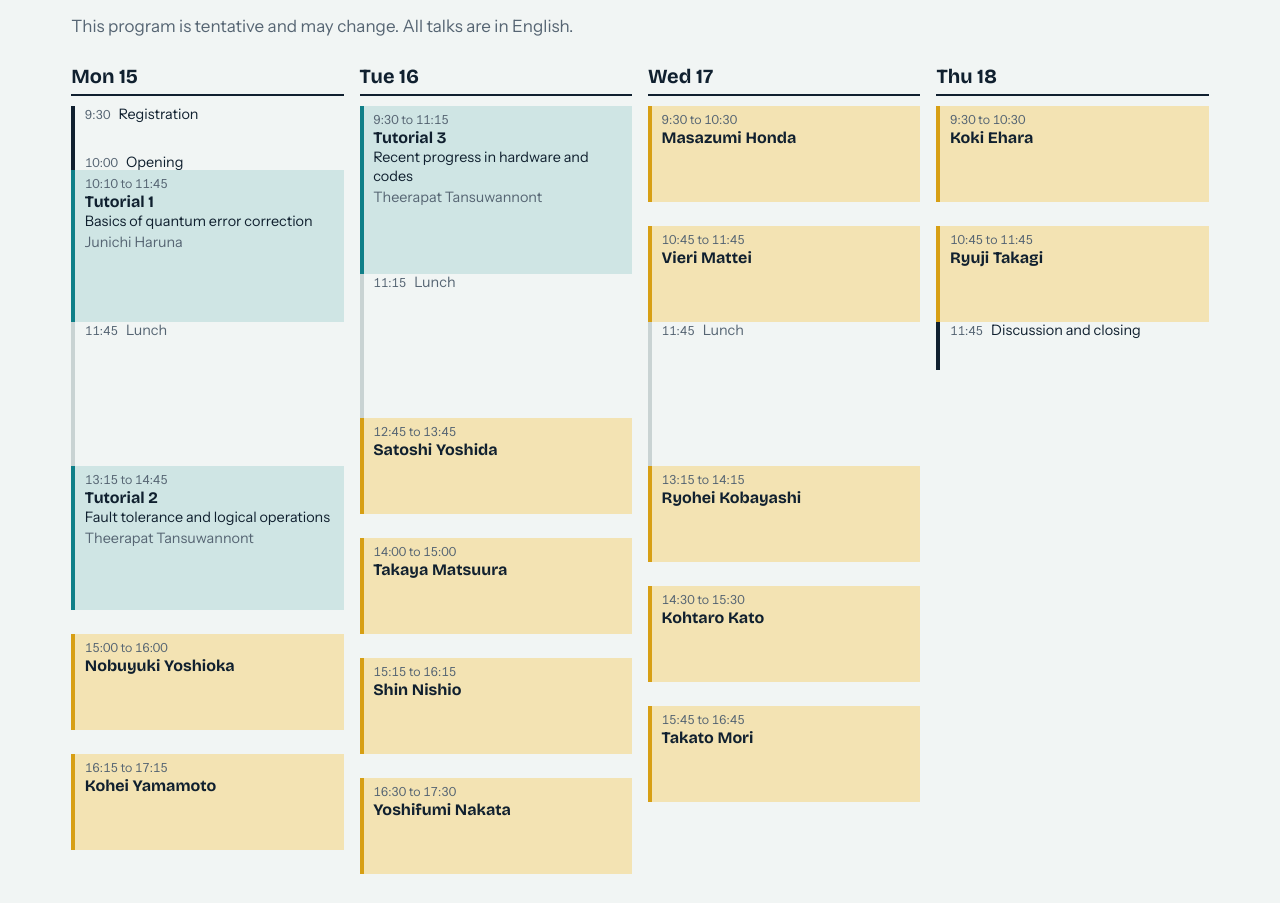
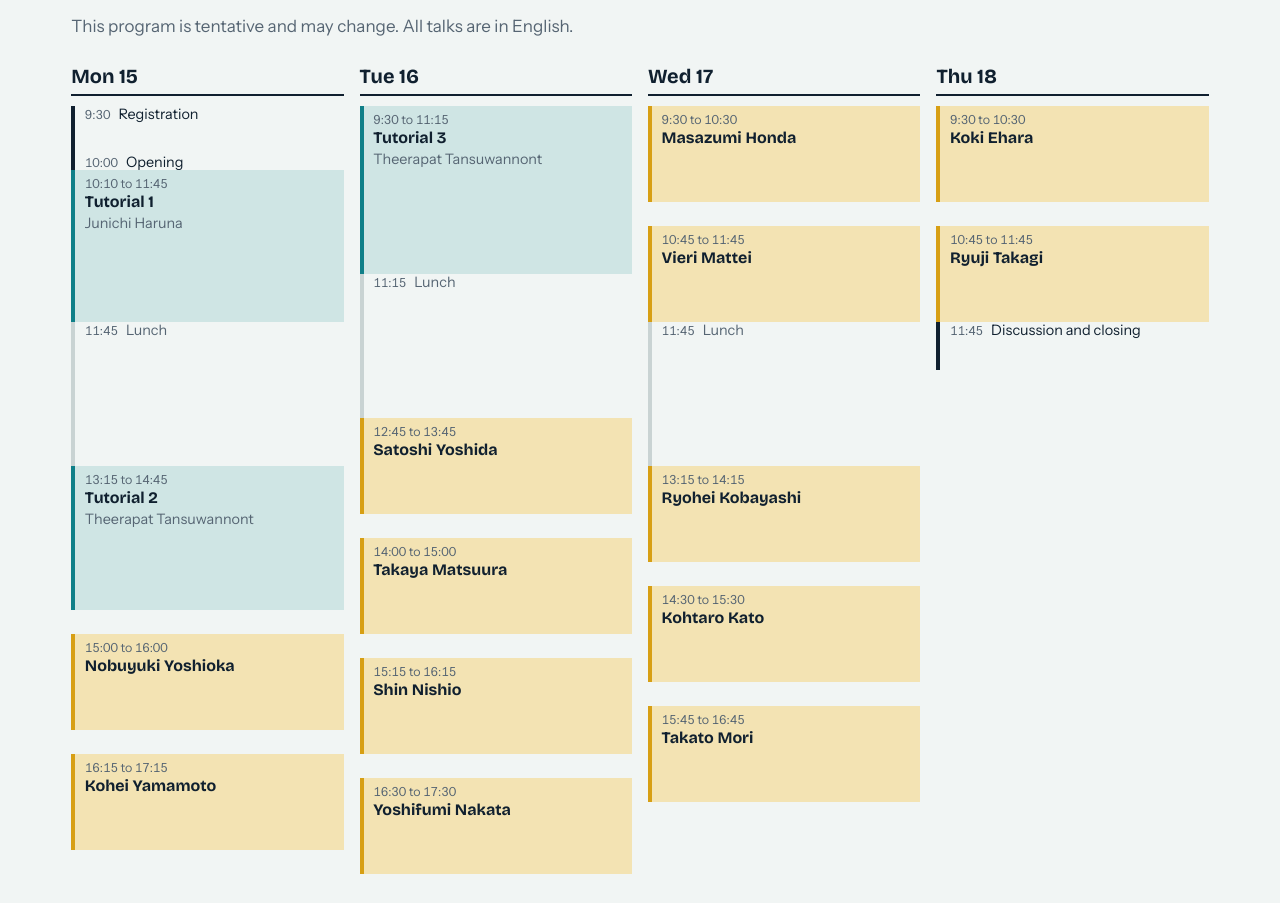
Before and after one commit to junichiharuna/riken-qec-workshop-2027, a plain HTML site: page index.html in a window 1280 px wide. Shown: the part 922-1825 px from the top of the page. Drawn offline with nearby package versions, Linux system fonts and the light colour scheme.

Commit message:
Program: drop the tutorial titles for now
Co-Authored-By: Claude Fable 5.2 <noreply@anthropic.com>

```diff
--- a/index.html
+++ b/index.html
@@ -58,9 +58,9 @@
       <ol>
         <li class="ev misc" style="grid-row:1/7"><time>9:30</time> Registration</li>
         <li class="ev misc" style="grid-row:7/9"><time>10:00</time> Opening</li>
-        <li class="ev tut" style="grid-row:9/28"><time>10:10 to 11:45</time> <b>Tutorial 1</b> Basics of quantum error correction <i>Junichi Haruna</i></li>
+        <li class="ev tut" style="grid-row:9/28"><time>10:10 to 11:45</time> <b>Tutorial 1</b> <i>Junichi Haruna</i></li>
         <li class="ev brk" style="grid-row:28/46"><time>11:45</time> Lunch</li>
-        <li class="ev tut" style="grid-row:46/64"><time>13:15 to 14:45</time> <b>Tutorial 2</b> Fault tolerance and logical operations <i>Theerapat Tansuwannont</i></li>
+        <li class="ev tut" style="grid-row:46/64"><time>13:15 to 14:45</time> <b>Tutorial 2</b> <i>Theerapat Tansuwannont</i></li>
         <li class="ev talk" style="grid-row:67/79"><time>15:00 to 16:00</time> <b>Nobuyuki Yoshioka</b></li>
         <li class="ev talk" style="grid-row:82/94"><time>16:15 to 17:15</time> <b>Kohei Yamamoto</b></li>
       </ol>
@@ -68,7 +68,7 @@
     <div class="day">
       <h3>Tue 16</h3>
       <ol>
-        <li class="ev tut" style="grid-row:1/22"><time>9:30 to 11:15</time> <b>Tutorial 3</b> Recent progress in hardware and codes <i>Theerapat Tansuwannont</i></li>
+        <li class="ev tut" style="grid-row:1/22"><time>9:30 to 11:15</time> <b>Tutorial 3</b> <i>Theerapat Tansuwannont</i></li>
         <li class="ev brk" style="grid-row:22/40"><time>11:15</time> Lunch</li>
         <li class="ev talk" style="grid-row:40/52"><time>12:45 to 13:45</time> <b>Satoshi Yoshida</b></li>
         <li class="ev talk" style="grid-row:55/67"><time>14:00 to 15:00</time> <b>Takaya Matsuura</b></li>
```
